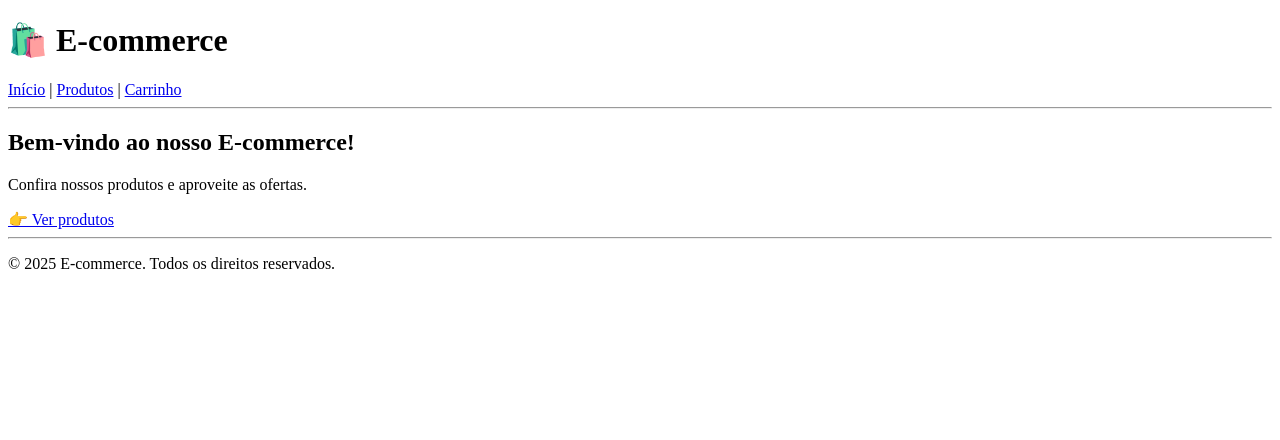
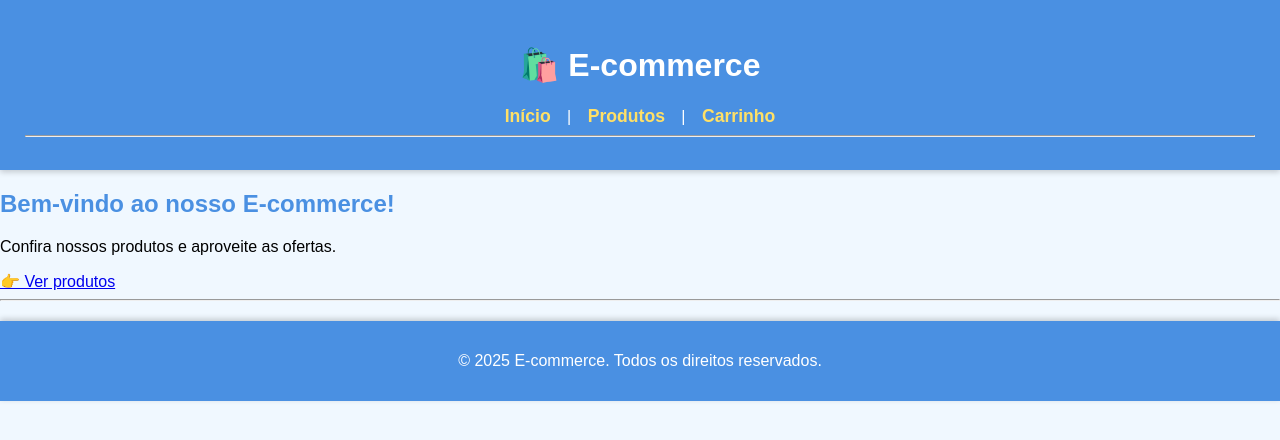
Before and after one commit to walterlimtrajano/trabalho-de-php, a PHP site: page / in a window 1280 px wide. Shown: the top 440 px of the page. Run offline with PHP 8.4, Linux system fonts and the light colour scheme.

Commit message:
style: atualização do layout visual e correção do caminho do CSS
- Adicionado novo arquivo style.css com cores mais vivas e modernas
- Aplicadas melhorias visuais no header, footer, navegação e área principal
- Ajustado o caminho correto do arquivo CSS para /ecommerce/assets/css/style.css
- Removida duplicação de estrutura HTML antiga no header
- Página agora utiliza o layout estilizado corretamente

```diff
--- /dev/null
+++ b/ecommerce/assets/css/style.css
@@ -0,0 +1,50 @@
+body {
+    font-family: Arial, sans-serif;
+    background: #f0f8ff;
+    margin: 0;
+    padding: 0;
+}
+
+header {
+    background: #4a90e2;
+    color: white;
+    padding: 25px;
+    text-align: center;
+    box-shadow: 0 2px 6px rgba(0,0,0,0.2);
+}
+
+nav a {
+    color: #ffe066;
+    text-decoration: none;
+    margin: 0 12px;
+    font-weight: bold;
+    font-size: 1.1rem;
+    transition: 0.2s;
+}
+
+nav a:hover {
+    color: #fff;
+    text-shadow: 0 0 5px #ffe066;
+}
+
+main {
+    padding: 20px;
+    max-width: 900px;
+    margin: 20px auto;
+    background: #ffffff;
+    border-radius: 12px;
+    box-shadow: 0 4px 10px rgba(0,0,0,0.15);
+}
+
+h2 {
+    color: #4a90e2;
+}
+
+footer {
+    text-align: center;
+    padding: 15px;
+    background: #4a90e2;
+    color: white;
+    margin-top: 20px;
+    box-shadow: 0 -2px 6px rgba(0,0,0,0.2);
+}
--- a/ecommerce/includes/header.php
+++ b/ecommerce/includes/header.php
@@ -4,6 +4,7 @@
     <meta charset="UTF-8">
     <meta name="viewport" content="width=device-width, initial-scale=1.0">
     <title>E-commerce</title>
+    <link rel="stylesheet" href="/trabalho-de-php/ecommerce/assets/css/style.css">
 </head>
 <body>
     <header>
```
